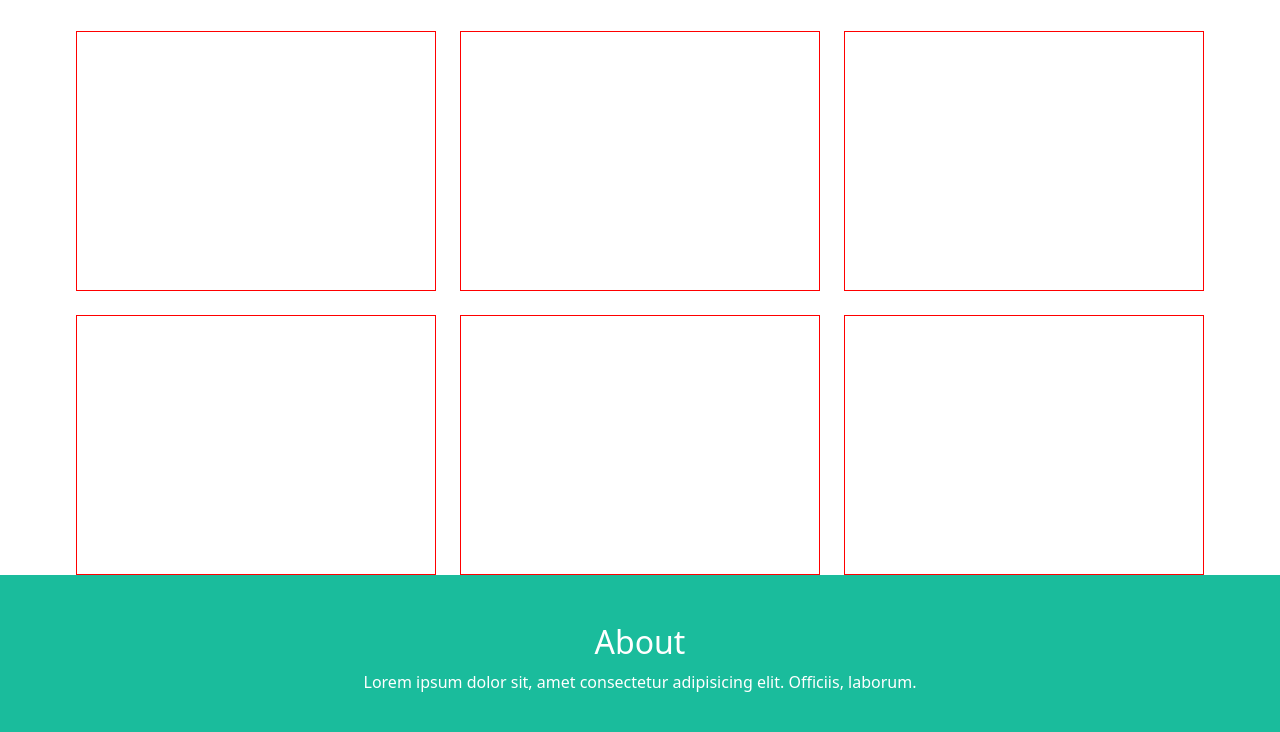
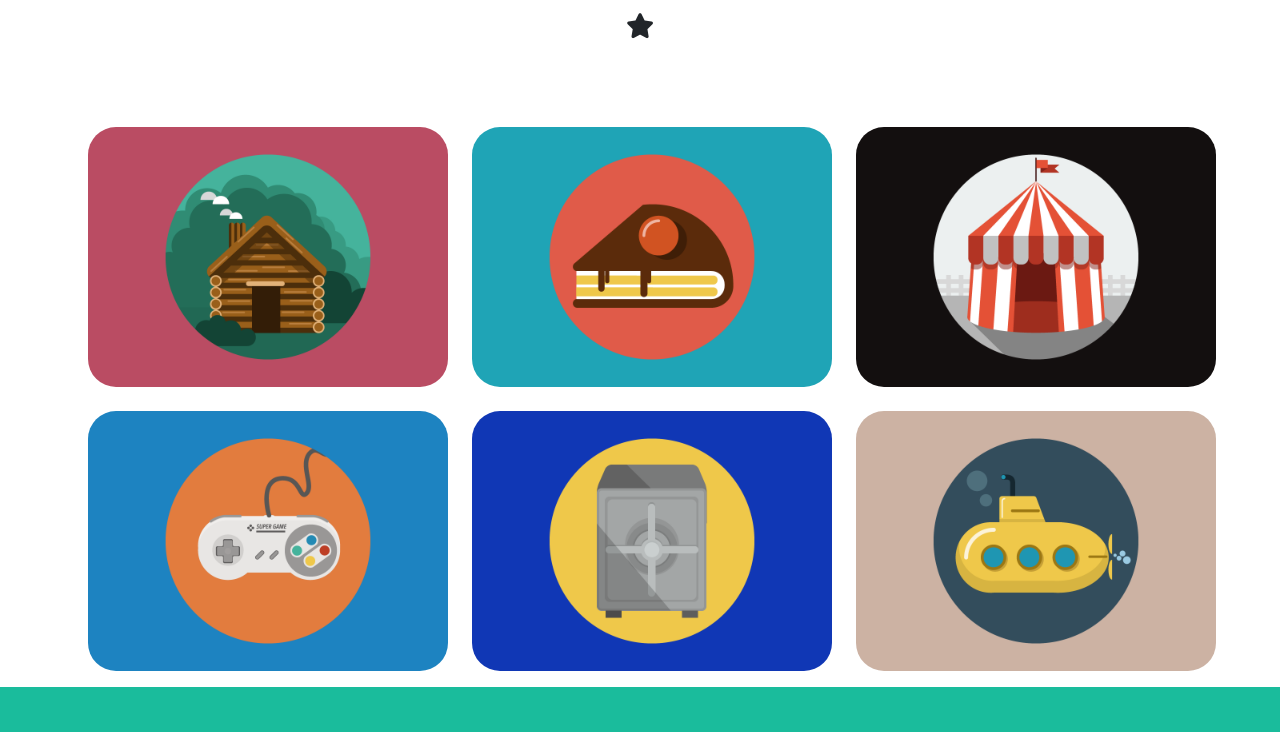
Before and after one commit to Pietrodon/html-css-bootstrap-freelancer, a plain HTML site: page index.html in a window 1280 px wide. Shown: the part 782-1514 px from the top of the page. Drawn offline with nearby package versions, Linux system fonts and the light colour scheme.

Commit message:
inserimento contenuto section portfolio

```diff
--- a/index.html
+++ b/index.html
@@ -23,6 +23,7 @@
         </div>
     </header>
     <main>
+        <section>
             <div class="container-fluid ms_bg-green ms_h-start">
                 <div class="row text-center  justify-content-center align-items-center">
                     <div class="col-12 py-5">
@@ -33,24 +34,39 @@
                     </div>
                 </div>
             </div>
+        </section>
+        <section>
             <div class="container-fluid text-center">
                 <div class="row justify-content-center">
-                <div class="col-12 py-3">
+                    <div class="col-12 py-5">
                         <h2>Portfolio</h2>
-                    <i class="fas fa-star ms_icon-size p-3"></i>
+                        <i class="fas fa-star ms_icon-size py-4"></i>
                     </div>
                 </div>
             </div>
-        <div class="container text-center ">
+            <div class="container text-center p-3">
                 <div class="row  justify-content-center gap-4">
-                <div class="col-4 ms_border"></div>
-                <div class="col-4 ms_border"></div>
-                <div class="col-4 ms_border"></div>
-                <div class="col-4 ms_border"></div>
-                <div class="col-4 ms_border"></div>
-                <div class="col-4 ms_border"></div>
+                    <div class="col-4 ms_border">
+                        <img class="ms_img-portfolio-size" src="bootstrap_freelancer\img\cabin.png" alt="">
+                    </div>
+                    <div class="col-4 ms_border">
+                        <img class="ms_img-portfolio-size" src="bootstrap_freelancer\img\cake.png" alt="">
+                    </div>
+                    <div class="col-4 ms_border">
+                        <img class="ms_img-portfolio-size" src="bootstrap_freelancer\img\circus.png" alt="">
+                    </div>
+                    <div class="col-4 ms_border">
+                        <img class="ms_img-portfolio-size" src="bootstrap_freelancer\img\game.png" alt="">
+                    </div>
+                    <div class="col-4 ms_border">
+                        <img class="ms_img-portfolio-size" src="bootstrap_freelancer\img\safe.png" alt="">
+                    </div>
+                    <div class="col-4 ms_border">
+                        <img class="ms_img-portfolio-size" src="bootstrap_freelancer\img\submarine.png" alt="">
                     </div>
                 </div>
+            </div>
+        </section>
         <div class="container-fluid ms_bg-green text-center ms_h-about">
             <div class="row justify-content-center">
                 <div class="col-12 py-5">
--- a/style.css
+++ b/style.css
@@ -22,11 +22,13 @@
 .ms_icon-size{
     font-size: 25px;
 }
-
 .ms_border{
     width: 360px;
+}
+.ms_img-portfolio-size{
+    width: 360px;
     height: 260px;
-    border: 1px solid red;
+    border-radius: 28px;
 }
 .ms_h-start{
     min-height: 588px;
```
Lines whose indentation alone changed are shown as unchanged.
